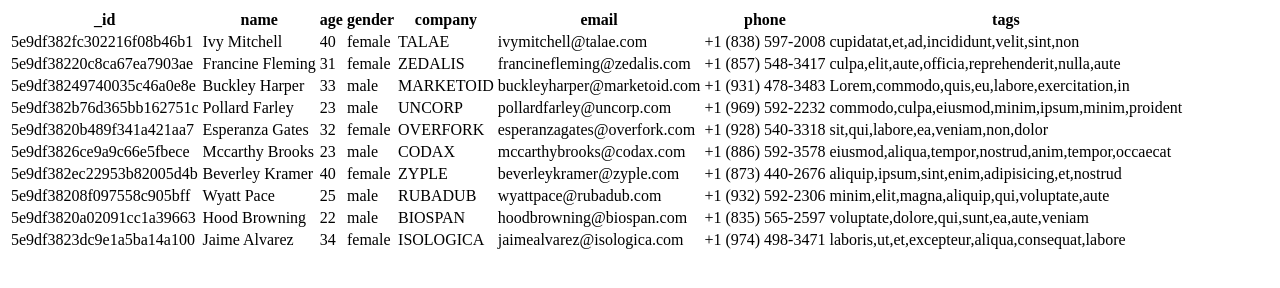
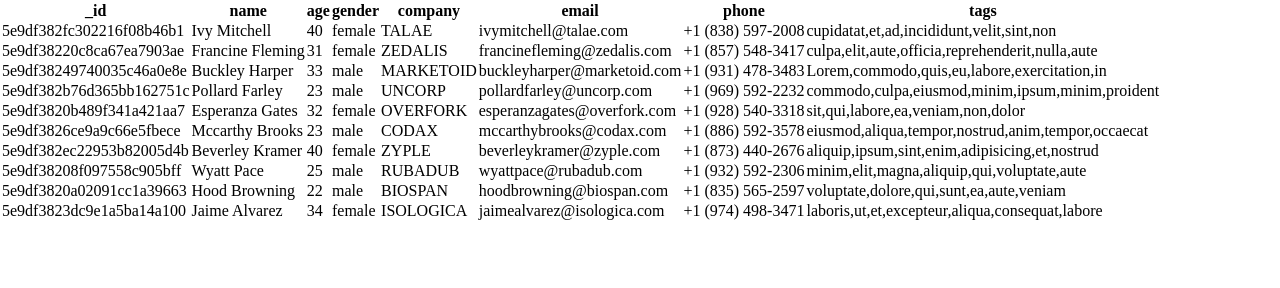
Before and after one commit to DamianCur/exercises, a website built with Parcel: page tasks/DynamicTable-medium/index.html in a window 1280 px wide. Built offline with nearby package versions, Linux system fonts and the light colour scheme.

Commit message:
added css files

```diff
--- a/tasks/DynamicTable-medium/index.html
+++ b/tasks/DynamicTable-medium/index.html
@@ -7,6 +7,8 @@
     <meta name="viewport" content="width=device-width, initial-scale=1.0">
     <title>Dynamic Table</title>
     <script src="./dynamicTable.ts" defer></script>
+    <link rel="stylesheet" href="./style.css">
+    <link rel="stylesheet" href="./table.css">
 
 </head>
 
--- /dev/null
+++ b/tasks/DynamicTable-medium/style.css
@@ -0,0 +1,5 @@
+* {
+    padding: 0;
+    margin: 0;
+    box-sizing: border-box;
+}
```
Also changed, not shown: dist/index.html, tasks/DynamicTable-medium/table.css (added), 8 other files.
